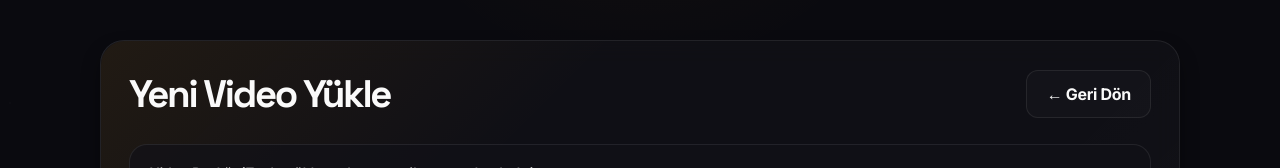
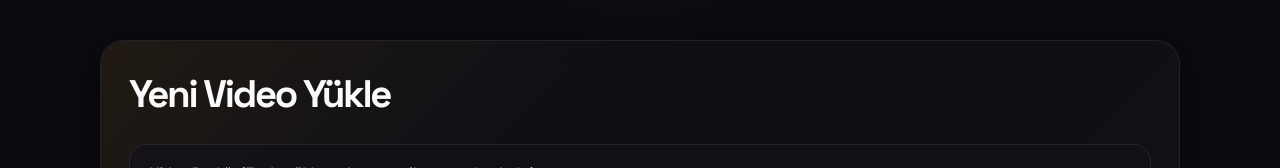
Before and after one commit to kaanhascan/veyzo-frontend, a React (Vite) app: page /upload in a window 1280 px wide. Shown: the part 227-395 px from the top of the page. Built offline with nearby package versions, Linux system fonts and the light colour scheme; sample sign-in values are in the browser's storage.

Commit message:
Gereksiz buton kaldırıldı

```diff
--- a/src/pages/Upload.jsx
+++ b/src/pages/Upload.jsx
@@ -83,9 +83,6 @@ const Upload = () => {
             <div className="upload-shell">
                 <div className="upload-header">
                     <h2 className="upload-title">Yeni Video Yükle</h2>
-                    <button type="button" className="secondary-button" onClick={() => navigate('/dashboard')}>
-                        ← Geri Dön
-                    </button>
                 </div>
 
                 {error && <div className="alert" style={{ marginTop: '0', marginBottom: '20px' }}>{error}</div>}
```
